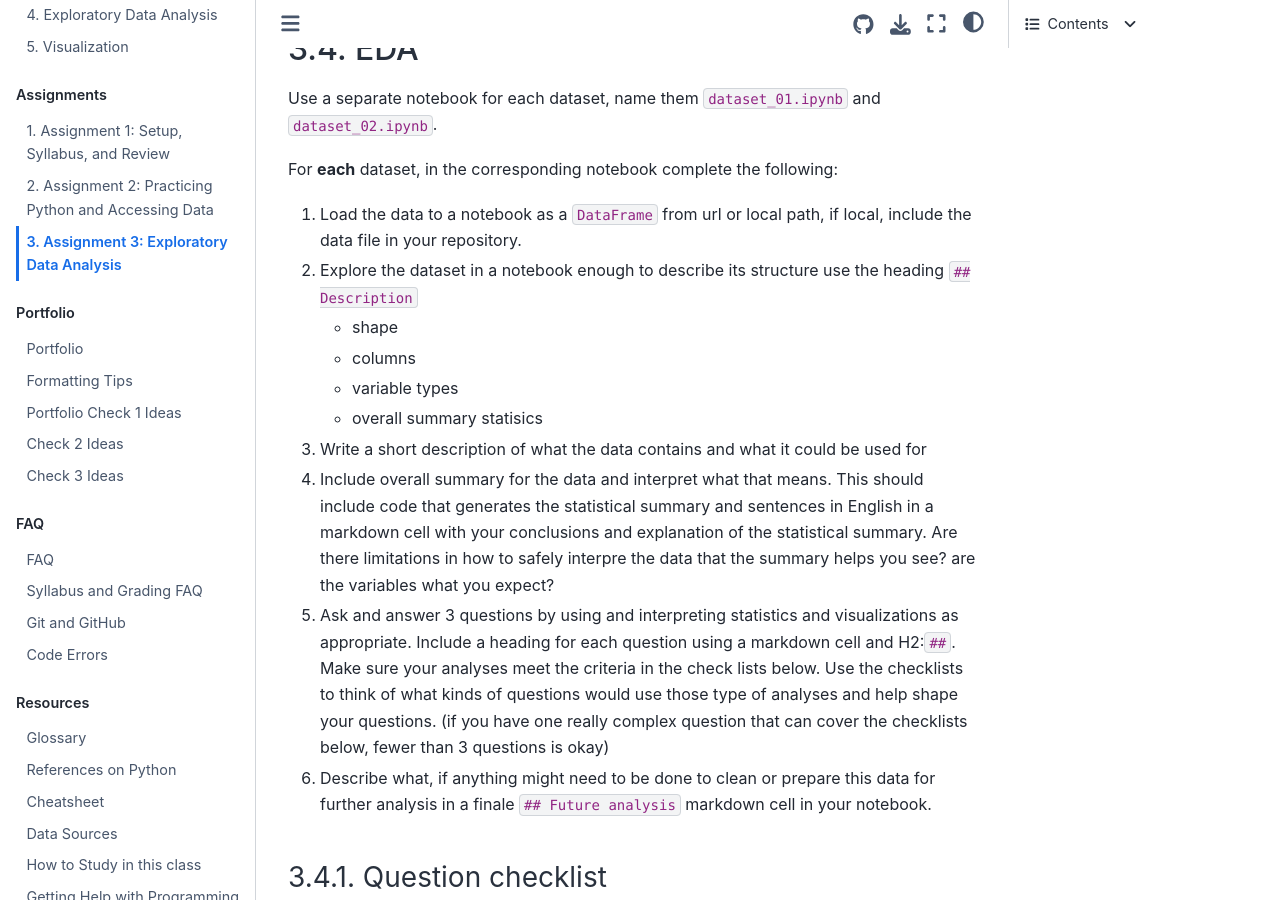
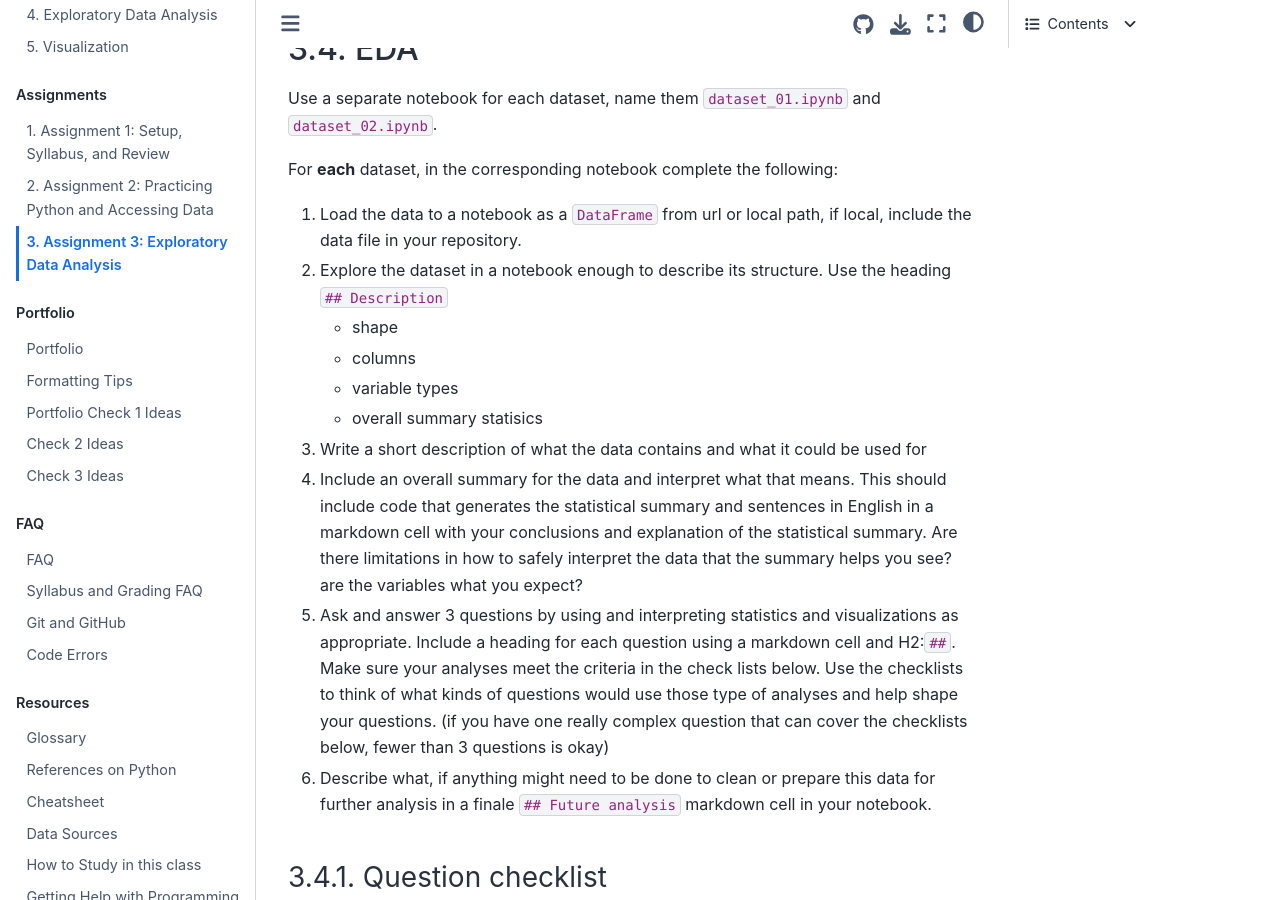
Before and after one commit to rhodyprog4ds/BrownFall23, a Jupyter Book: the page built from assignments/03-eda.md, in a window 1280 px wide and 900 px high, scrolled down 1731 px. Built offline with Jupyter Book 1.0.4 settings and Sphinx 7.4.7 and the Sphinx Book theme 1.1.4, drawn with Linux system fonts in a browser that asks for light colours; pages that are not in the unit, such as notebooks, are missing from menus.

Commit message:
Update 03-eda.md

```diff
--- a/assignments/03-eda.md
+++ b/assignments/03-eda.md
@@ -60,14 +60,14 @@ Use a separate notebook for each dataset, name them `dataset_01.ipynb` and `data
 For **each** dataset, in the corresponding notebook complete the following:
 
 1. Load the data to a notebook as a `DataFrame` from url or local path, if local, include the data file in your repository.
-1. Explore the dataset in a notebook enough to describe its structure use the heading `## Description`
+1. Explore the dataset in a notebook enough to describe its structure. Use the heading `## Description`
 
     - shape
     - columns
     - variable types
     - overall summary statisics
 1. Write a short description of what the data contains and what it could be used for
-2. Include overall summary for the data and interpret what that means. This should include code that generates the statistical summary and sentences in English in a markdown cell with your conclusions and explanation of the statistical summary. Are there limitations in how to safely interpre the data that the summary helps you see? are the variables what you expect?
+2. Include an overall summary for the data and interpret what that means. This should include code that generates the statistical summary and sentences in English in a markdown cell with your conclusions and explanation of the statistical summary. Are there limitations in how to safely interpret the data that the summary helps you see? are the variables what you expect?
 3. Ask and answer 3 questions by using and interpreting statistics and visualizations as appropriate. Include a heading for each question using a markdown cell and H2:`##`. Make sure your analyses meet the criteria in the check lists below. Use the checklists to think of what kinds of questions would use those type of analyses and help shape your questions. (if you have one really complex question that can cover the checklists below, fewer than 3 questions is okay)
 4. Describe what, if anything might need to be done to clean or prepare this data for further analysis in a finale `## Future analysis` markdown cell in your notebook.
 
```
